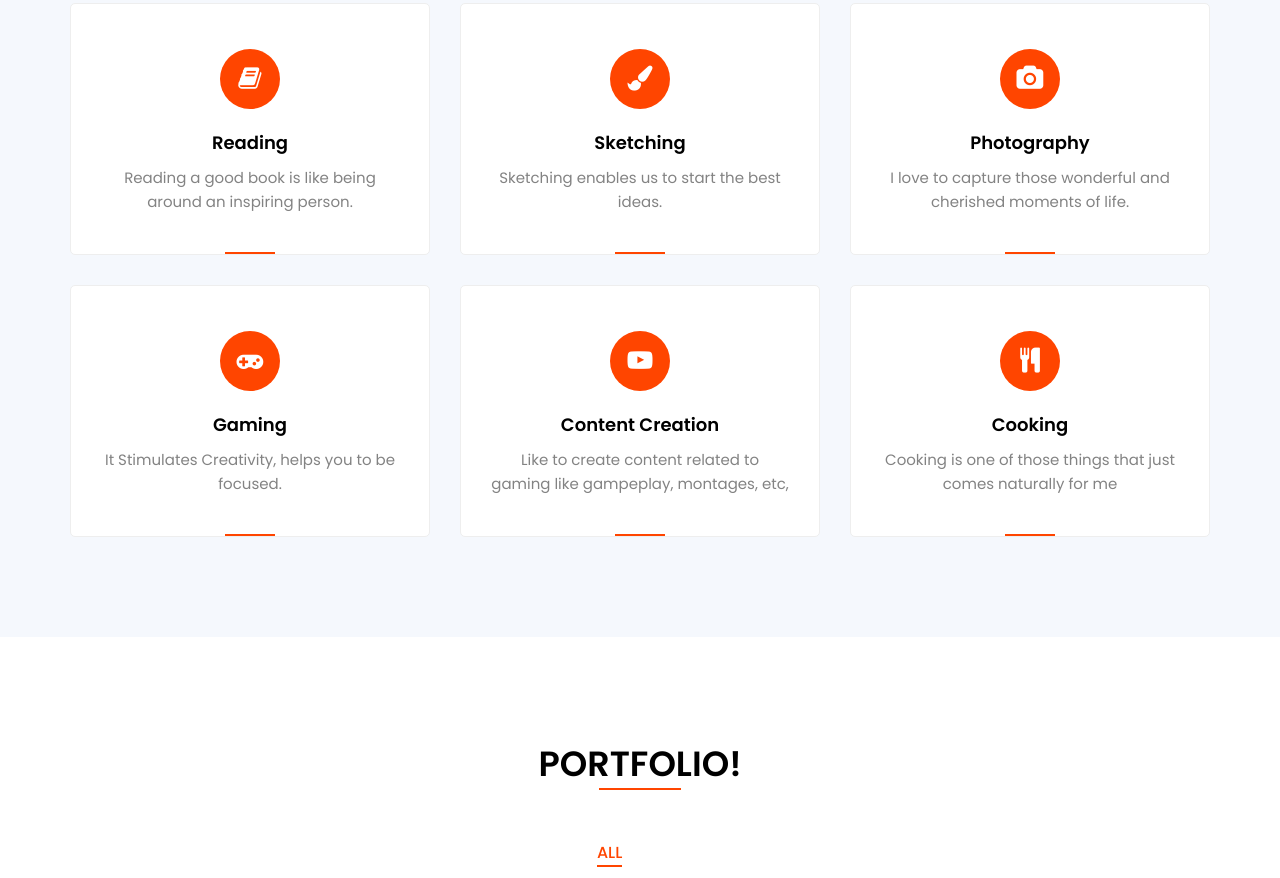
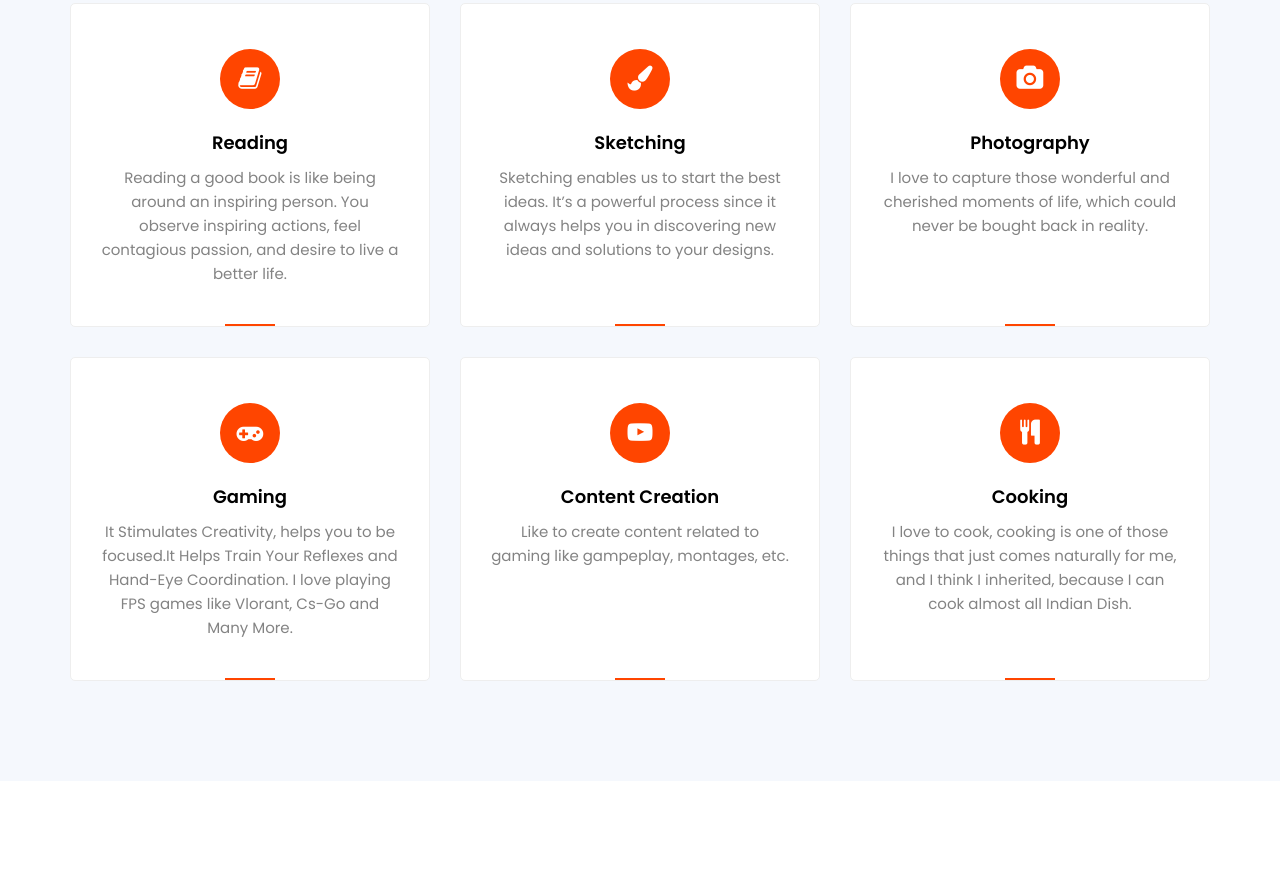
Before and after one commit to HarshitRaj15/HarshitRaj15.github.io, a plain HTML site: page index.html in a window 1280 px wide. Shown: the part 1724-2602 px from the top of the page. Drawn offline with Linux system fonts and the light colour scheme.

Commit message:
Update index.html

```diff
--- a/index.html
+++ b/index.html
@@ -131,6 +131,7 @@
                         </div>
                         <h5>Reading</h5>
                         <p>Reading a good book is like being around an inspiring person.
+                        You observe inspiring actions, feel contagious passion, and desire to live a better life.
                         </p>
                     </div>
                     <div class="box">
@@ -138,7 +139,8 @@
                             <i class="fa fa-paint-brush" aria-hidden="true"></i>
                         </div>
                         <h5>Sketching</h5>
-                        <p> Sketching enables us to start the best ideas.
+                        <p>Sketching enables us to start the best ideas.
+                        It’s a powerful process since it always helps you in discovering new ideas and solutions to your designs.
                         </p>
                     </div>
                     <div class="box">
@@ -146,7 +148,7 @@
                             <i class="fa fa-camera" aria-hidden="true"></i>
                         </div>
                         <h5>Photography</h5>
-                        <p>I love to capture those wonderful and cherished moments of life.
+                        <p>I love to capture those wonderful and cherished moments of life, which could never be bought back in reality.
                         </p>
                     </div>
                     <div class="box">
@@ -154,7 +156,8 @@
                             <i class="fa fa-gamepad" aria-hidden="true"></i>
                         </div>
                         <h5>Gaming</h5>
-                        <p>It Stimulates Creativity, helps you to be focused.
+                        <p>It Stimulates Creativity, helps you to be focused.It Helps Train Your Reflexes and Hand-Eye Coordination.
+                        I love playing FPS games like Vlorant, Cs-Go and Many More.
                         </p>
                     </div>
                     <div class="box">
@@ -162,14 +165,15 @@
                             <i class="fa fa-youtube-play" aria-hidden="true"></i>
                         </div>
                         <h5>Content Creation</h5>
-                        <p>Like to create content related to gaming like gampeplay, montages, etc,</p>
+                        <p>Like to create content related to gaming like gampeplay, montages, etc.</p>
                     </div>
                     <div class="box">
                         <div class="icon">
                             <i class="fa fa-cutlery" aria-hidden="true"></i>
                         </div>
                         <h5>Cooking</h5>
-                        <p> Cooking is one of those things that just comes naturally for me</p>
+                        <p> I love to cook, cooking is one of those things that just comes naturally for me,
+                            and I think I inherited, because I can cook almost all Indian Dish.</p>
                     </div>
             </div>
         </div>
```
